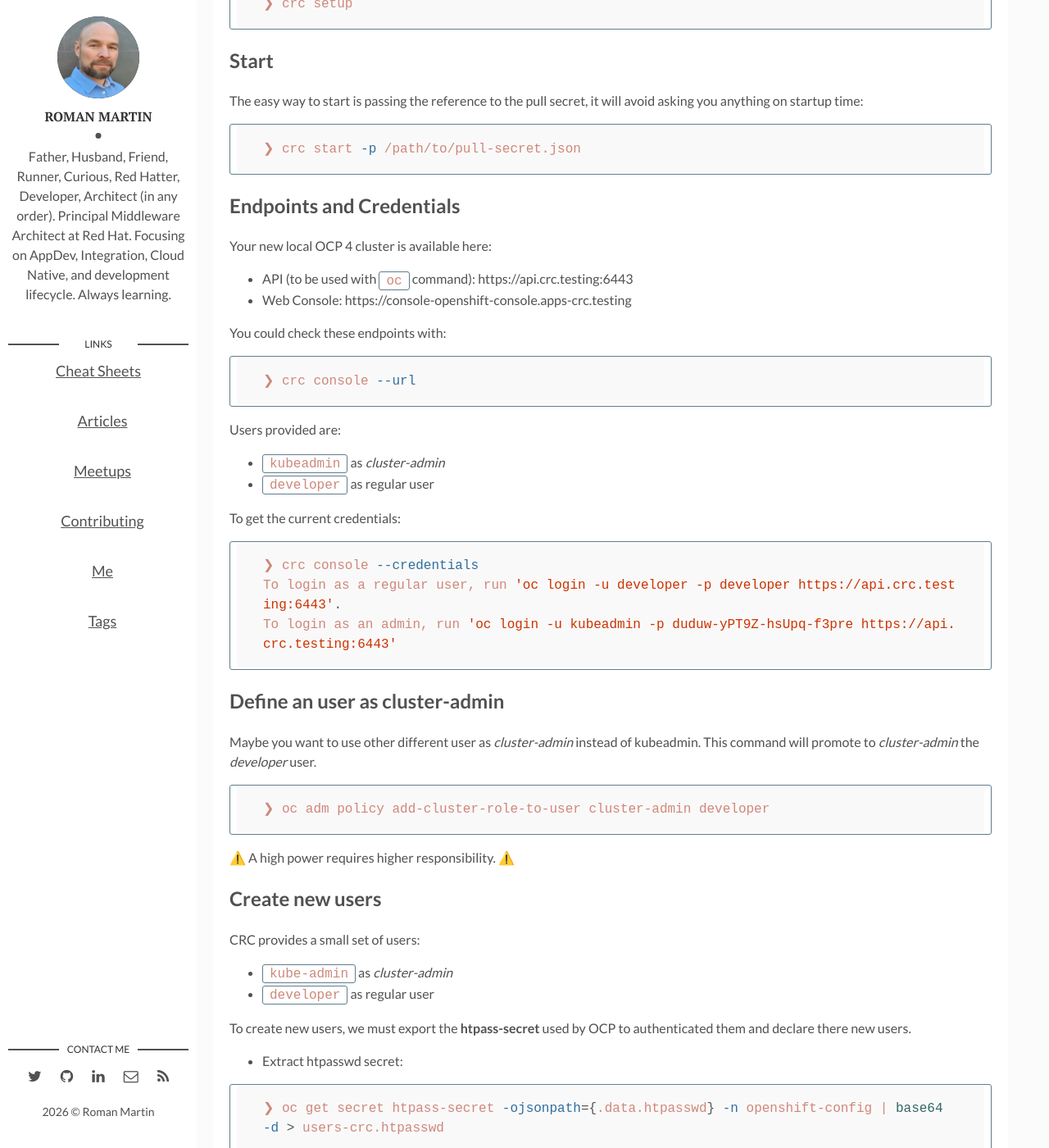
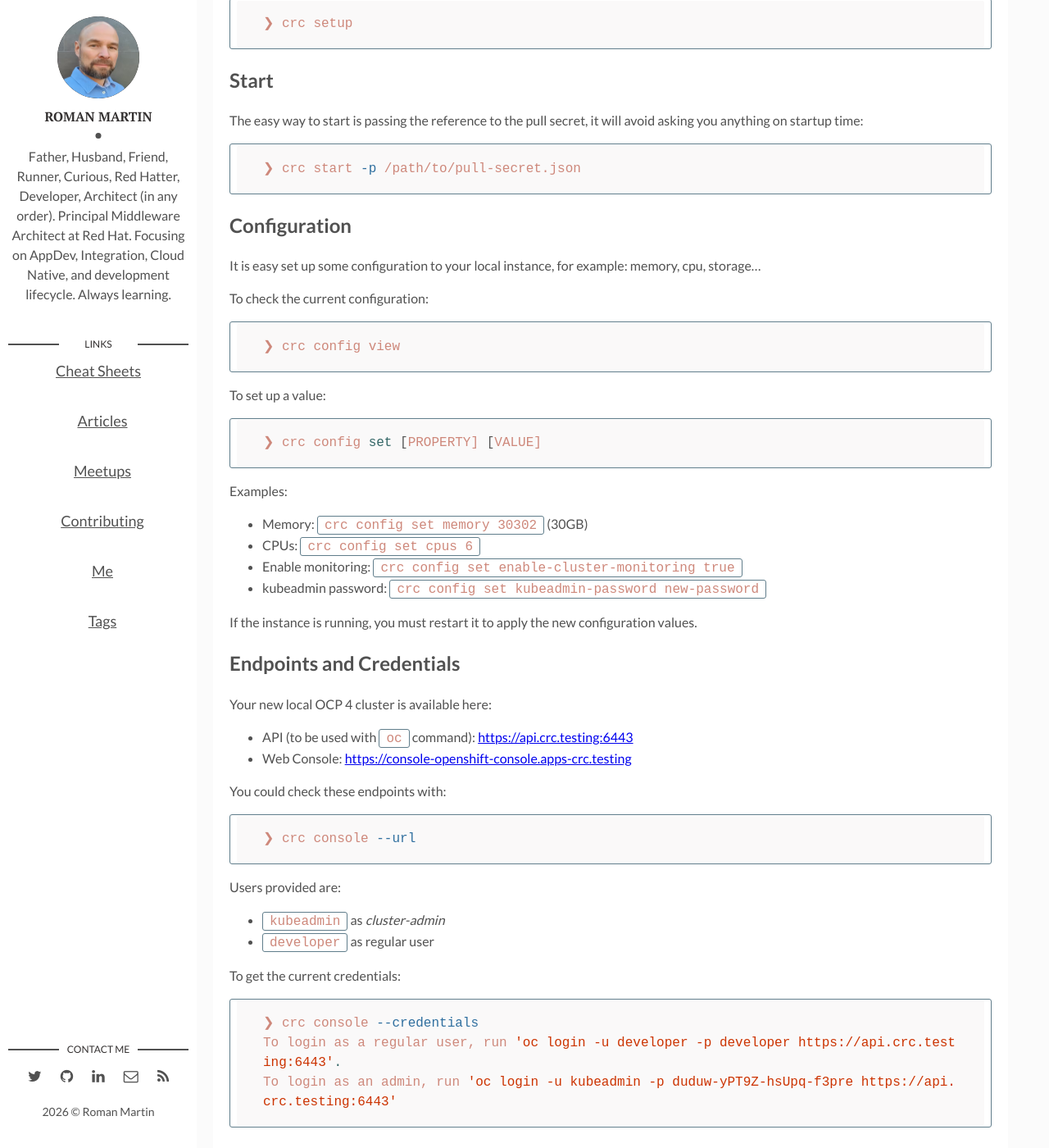
Before and after one commit to rmarting/rmarting.github.io, a Jekyll site: the page built from cheat-sheets/crc.md, in a window 1280 px wide and 1400 px high, scrolled down 709 px. Shown: the whole window at 82% size. Built offline with Jekyll 4.4.1, drawn with Linux system fonts in a browser that asks for light colours; emoji names are drawn with the system emoji font; comment, search, counter and statistics services are not loaded; the table of contents is made by our own code; some of the changed text lies outside the part shown.

Commit message:
⬆️ Update cheat-sheet to OpenShift Local

````diff
--- a/cheat-sheets/crc.md
+++ b/cheat-sheets/crc.md
@@ -1,6 +1,6 @@
 ---
 layout:     post
-title:      "My own CodyReady Containers Cheat Sheet"
+title:      "My own OpenShift Local Cheat Sheet"
 toc:        true
 comments:   true
 permalink:  /cheat-sheets/crc
@@ -11,7 +11,7 @@
 - tutorial
 ---
 
-[Red Hat CodeReady Container](https://developers.redhat.com/products/codeready-containers/overview) (CRC to abbreviate)
+[Red Hat OpenShift Local](https://developers.redhat.com/products/openshift-local) (CRC)
 brings a minimal, configured OpenShift 4 cluster :cloud: to your local laptop or desktop computer for development and testing purposes.
 
 This cheat sheet includes the most common commands to install, deploy, administrate or
@@ -22,7 +22,7 @@
 ## Download and Install
 
 CRC will need an local virtual machine image (ISO) and a
-valid pull secret to download images from [Red Hat Container Registry](registry.redhat.io).
+valid pull secret to download images from [Red Hat Container Registry](https://registry.redhat.io).
 
 Both things are available [here](https://cloud.redhat.com/openshift/install/crc/installer-provisioned)
 
@@ -41,12 +41,37 @@
 ❯ crc start -p /path/to/pull-secret.json
 ```
 
+## Configuration
+
+It is easy set up some configuration to your local instance, for example: memory, cpu, storage...
+
+To check the current configuration:
+
+```bash
+❯ crc config view
+```
+
+To set up a value:
+
+```bash
+❯ crc config set [PROPERTY] [VALUE]
+```
+
+Examples:
+
+- Memory: `crc config set memory 30302` (30GB)
+- CPUs: `crc config set cpus 6`
+- Enable monitoring: `crc config set enable-cluster-monitoring true`
+- kubeadmin password: `crc config set kubeadmin-password new-password`
+
+If the instance is running, you must restart it to apply the new configuration values.
+
 ## Endpoints and Credentials
 
 Your new local OCP 4 cluster is available here:
 
-* API (to be used with ```oc``` command): https://api.crc.testing:6443
-* Web Console: https://console-openshift-console.apps-crc.testing
+* API (to be used with ```oc``` command): [https://api.crc.testing:6443](https://api.crc.testing:6443)
+* Web Console: [https://console-openshift-console.apps-crc.testing](https://console-openshift-console.apps-crc.testing)
 
 You could check these endpoints with:
 
@@ -76,7 +101,7 @@
 ❯ oc adm policy add-cluster-role-to-user cluster-admin developer
 ```
 
-:warning: A high power requires higher responsibility. :warning:
+:warning: A high power requires a higher responsibility. :warning:
 
 ## Create new users
 
@@ -110,7 +135,7 @@
 
 References:
 
-* [OpenShift - Updating users for an HTPasswd identity provider](https://docs.openshift.com/container-platform/4.5/authentication/identity_providers/configuring-htpasswd-identity-provider.html#identity-provider-htpasswd-update-users_configuring-htpasswd-identity-provider)
+* [OpenShift - Updating users for an HTPasswd identity provider](https://docs.redhat.com/en/documentation/openshift_container_platform/4.21/html/authentication_and_authorization/configuring-identity-providers#configuring-htpasswd-identity-provider)
 
 ## Status
 
````
Also changed, not shown: cheat-sheets.md (+1 -1 lines).
